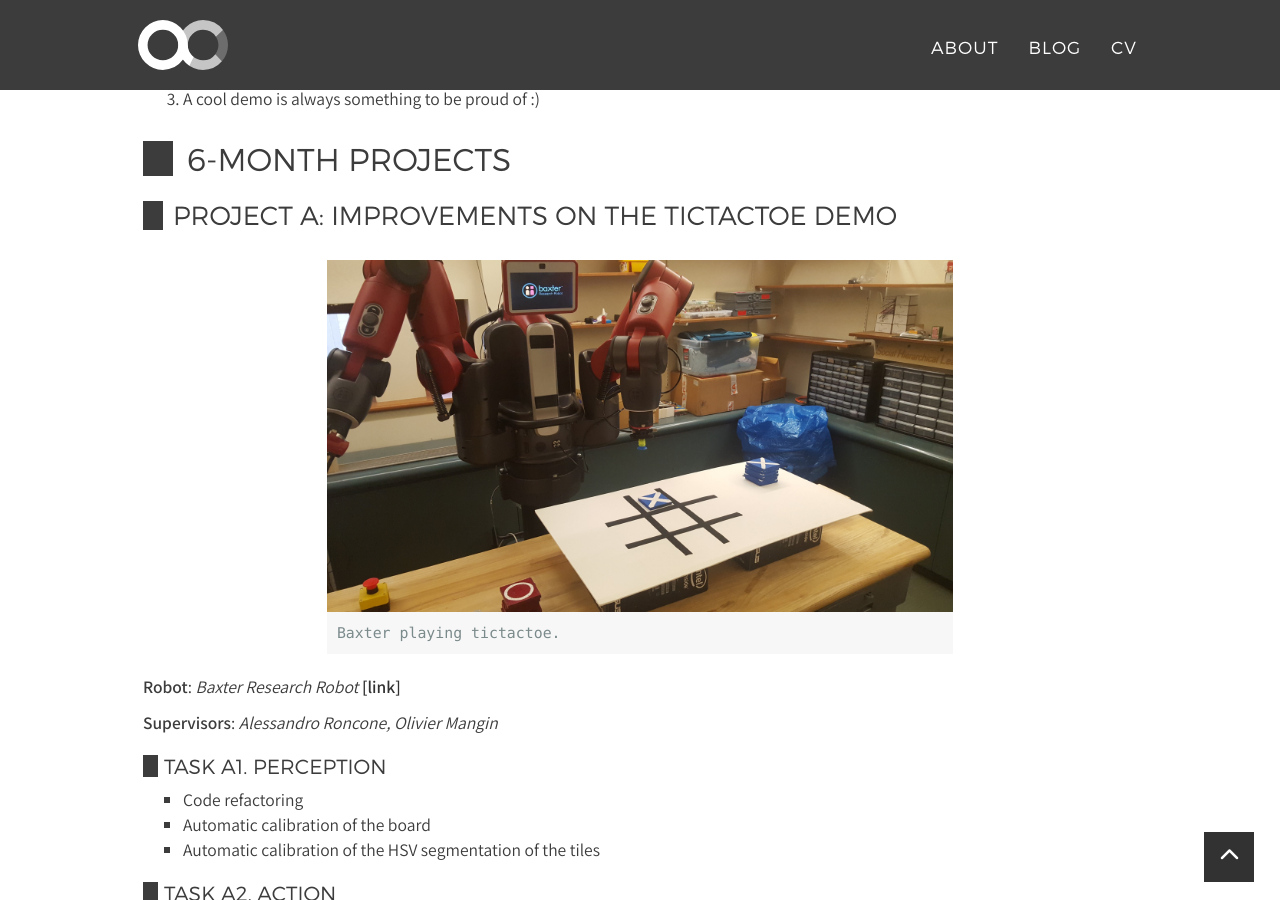
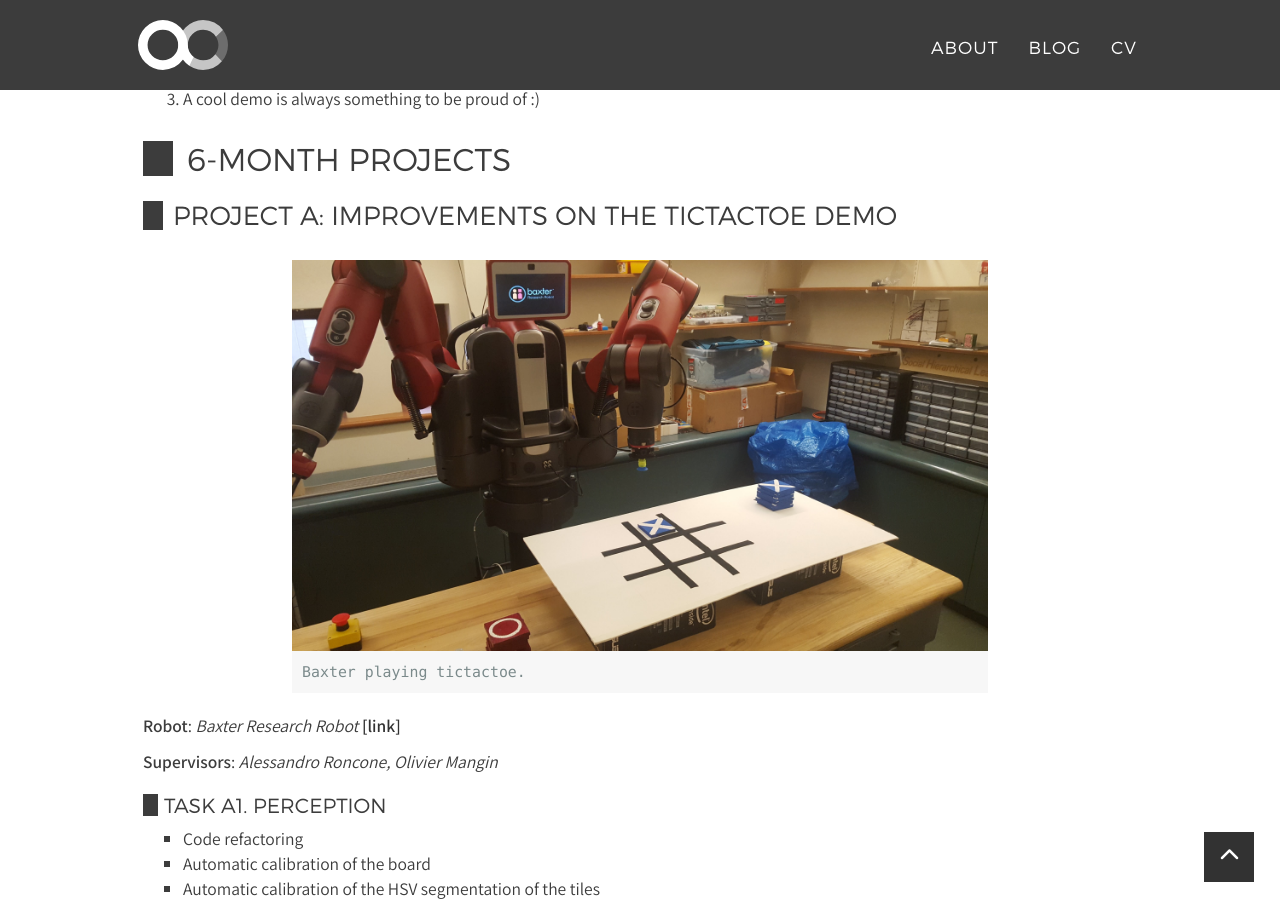
Before and after one commit to alecive/alecive.github.io, a Jekyll site: the page built from _posts/blog/2016-01-25-2016SpringProjects.md, in a window 1280 px wide and 900 px high, scrolled down 1448 px. Built offline with Jekyll 4.4.1, drawn with Linux system fonts in a browser that asks for light colours; nearby versions of some CDN libraries; some web fonts are replaced.

Commit message:
[blog] Complied with new include image api

```diff
--- a/_posts/blog/2016-01-25-2016SpringProjects.md
+++ b/_posts/blog/2016-01-25-2016SpringProjects.md
@@ -41,7 +41,7 @@ All of these prerequisites are not mandatory but helpful: they can be learned on
 
 ## Project A: Improvements on the tictactoe demo
 
-{% include image.html url="blog/baxter_tictactoe.jpg" width="width:90%;"  description="Baxter playing tictactoe." %}
+{% include image.html url="blog/baxter_tictactoe.jpg" max-width="85%" description="Baxter playing tictactoe." %}
 
 **Robot**: *Baxter Research Robot* [[link]](http://www.rethinkrobotics.com/baxter-research-robot/)
 
@@ -62,7 +62,7 @@ All of these prerequisites are not mandatory but helpful: they can be learned on
 
 ## Project B: SnapCircuit Task
 
-{% include image.html exturl="http://ecx.images-amazon.com/images/I/81sj9QjDChL._SL1500_.jpg" width="width:75%;"  description="SnapCircuit board with some parts." %}
+{% include image.html exturl="http://ecx.images-amazon.com/images/I/81sj9QjDChL._SL1500_.jpg" max-width="75%" description="SnapCircuit board with some parts." %}
 
 **Robot**: *Baxter Research Robot* [[link]](http://www.rethinkrobotics.com/baxter-research-robot/)
 
```
